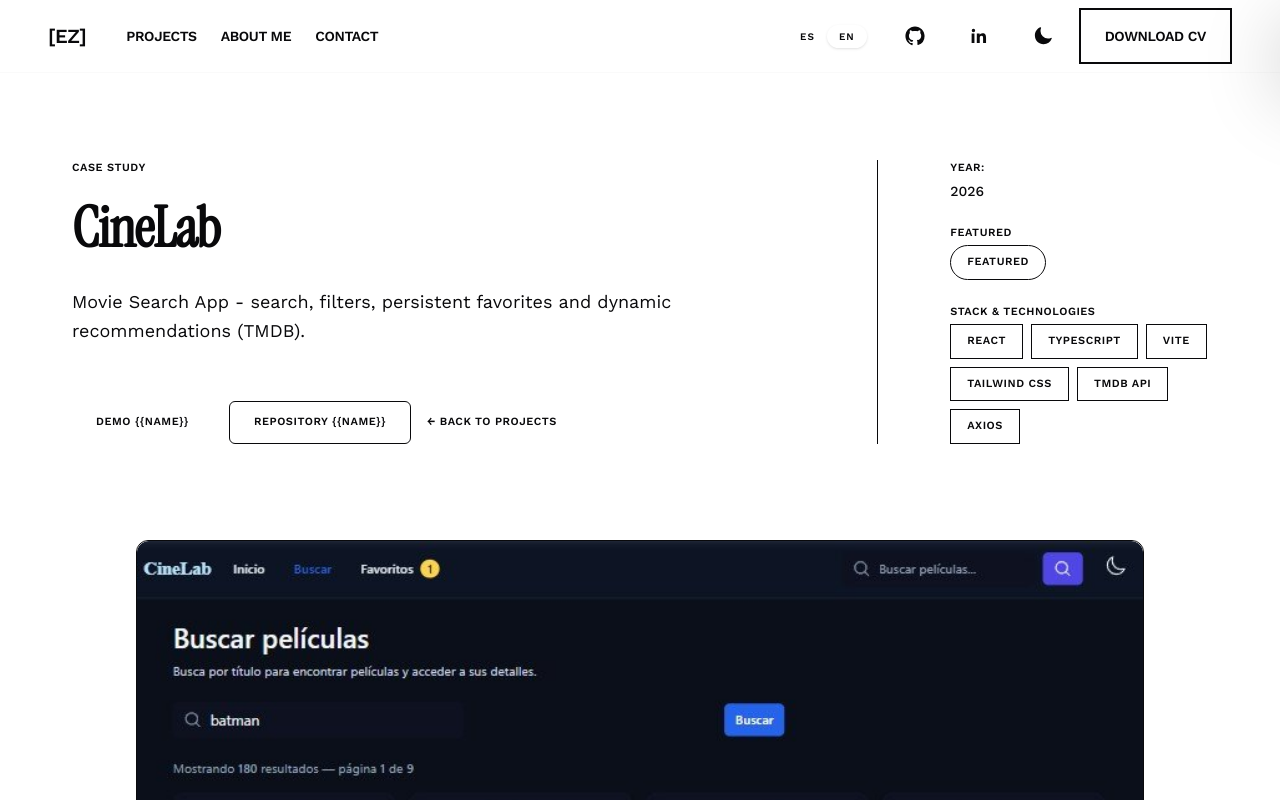
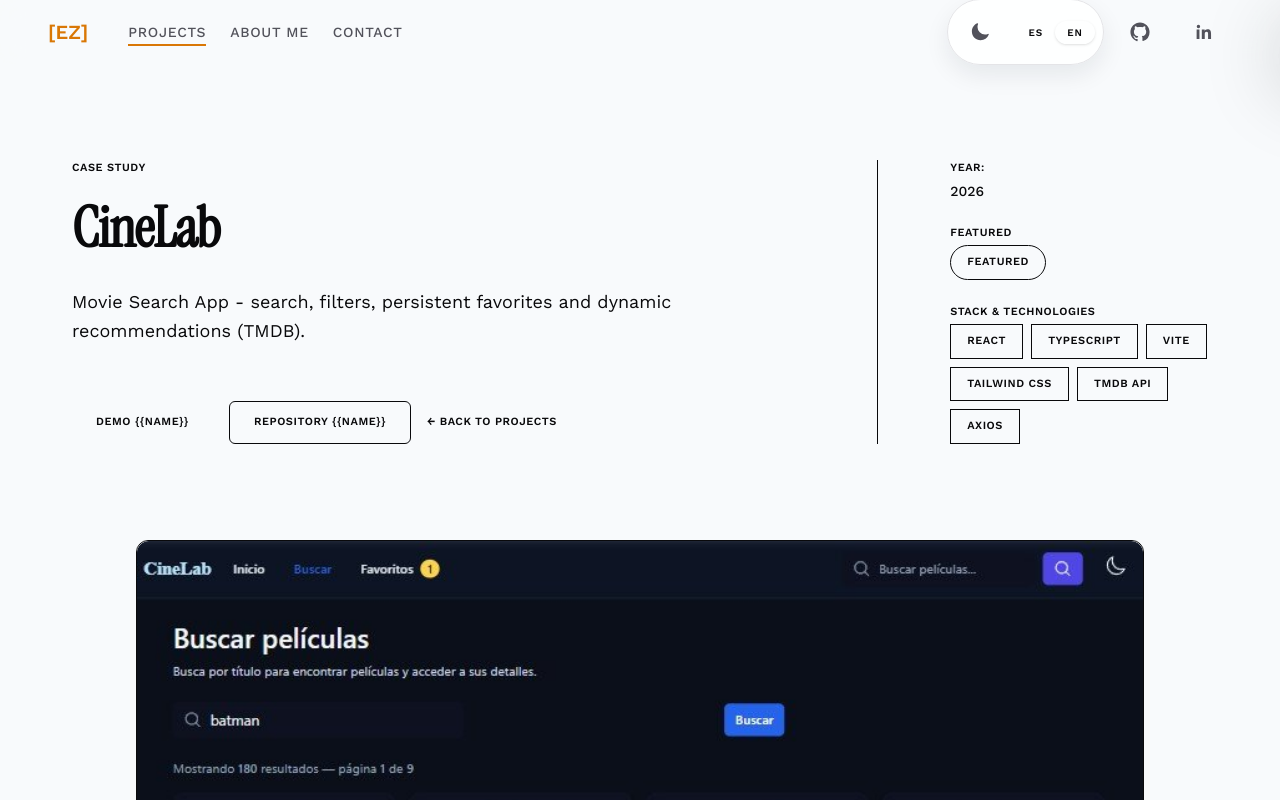
Before and after one commit to ezefernandezyf/my-portfolio, a React (Vite) app: page /projects/cinelab in a window 1280 px wide. Shown: the top 800 px of the page. Built offline with nearby package versions, Linux system fonts and the light colour scheme; no server answers.

Commit message:
feat: redesign header, layout, and navigation components
Rediseña Header con tokens nuevos, logo [EZ] en font-mono, nav con animacion underline. Actualiza MainLayout con tokens semanticos y elemento main. Migra ThemeToggle y SocialButton a los nuevos tokens. Limpia NotFoundPage de clases DaisyUI.

```diff
--- a/src/components/SocialButton/SocialButton.tsx
+++ b/src/components/SocialButton/SocialButton.tsx
@@ -16,7 +16,7 @@ export const SocialButton = ({
 }: Props): React.JSX.Element => {
   const isExternal = /^https?:\/\//.test(to) || to.startsWith('mailto:');
 
-  const baseClass = `btn btn-ghost btn-sm btn-minimal control-button ${className}`;
+  const baseClass = `btn-minimal btn-ghost control-button ${className}`;
 
   if (isExternal) {
     return (
--- a/src/components/ThemeToggle/ThemeToggle.tsx
+++ b/src/components/ThemeToggle/ThemeToggle.tsx
@@ -14,7 +14,7 @@ export const ThemeToggle = (): React.JSX.Element => {
       onClick={toggle}
       aria-label="Alternar tema"
       title={title}
-      className="inline-flex h-10 w-10 items-center justify-center text-text/70 transition-colors hover:text-primary focus-ring"
+      className="inline-flex h-10 w-10 items-center justify-center text-text-secondary transition-colors hover:text-accent focus-ring"
       type="button"
     >
       {resolvedTheme === 'dark' ? (
--- a/src/components/layouts/Header.tsx
+++ b/src/components/layouts/Header.tsx
@@ -40,12 +40,12 @@ export const Header = (): React.JSX.Element => {
   const closeDrawer = () => close();
 
   return (
-    <header className="fixed top-0 z-50 w-full border-b border-zinc-200/20 bg-surface md:bg-surface/70 md:backdrop-blur-md">
-      <nav className="site-container flex h-16 w-full max-w-full items-center justify-between gap-8 md:h-12">
+    <header className="fixed top-0 z-50 w-full bg-bg-primary/80 backdrop-blur-md">
+      <nav className="site-container flex h-16 w-full items-center justify-between gap-8">
         <div className="flex items-center gap-8">
           <Link
             to="/"
-            className="text-xl font-bold uppercase tracking-tight text-on-surface font-space-grotesk focus-ring"
+            className="text-xl font-bold text-accent font-mono focus-ring"
             aria-label={t('logo.ariaHome')}
           >
             [EZ]
@@ -55,7 +55,10 @@ export const Header = (): React.JSX.Element => {
             <NavLink
               to="/projects"
               className={({ isActive }) =>
-                `text-sm font-bold uppercase tracking-tight font-space-grotesk transition-colors duration-200 focus-ring ${isActive ? 'text-primary' : 'text-text/70 hover:text-primary'}`
+                `relative text-sm font-medium uppercase tracking-wider font-body text-text-secondary transition-colors duration-200 focus-ring
+                after:absolute after:-bottom-1 after:left-0 after:h-[2px] after:w-0 after:bg-accent after:transition-all after:duration-200
+                hover:text-accent hover:after:w-full
+                ${isActive ? 'text-accent after:w-full' : ''}`
               }
             >
               {t('nav.projects')}
@@ -63,7 +66,10 @@ export const Header = (): React.JSX.Element => {
             <NavLink
               to="/about"
               className={({ isActive }) =>
-                `text-sm font-bold uppercase tracking-tight font-space-grotesk transition-colors duration-200 focus-ring ${isActive ? 'text-primary' : 'text-text/70 hover:text-primary'}`
+                `relative text-sm font-medium uppercase tracking-wider font-body text-text-secondary transition-colors duration-200 focus-ring
+                after:absolute after:-bottom-1 after:left-0 after:h-[2px] after:w-0 after:bg-accent after:transition-all after:duration-200
+                hover:text-accent hover:after:w-full
+                ${isActive ? 'text-accent after:w-full' : ''}`
               }
             >
               {t('nav.about')}
@@ -71,7 +77,10 @@ export const Header = (): React.JSX.Element => {
             <NavLink
               to="/contact"
               className={({ isActive }) =>
-                `text-sm font-bold uppercase tracking-tight font-space-grotesk transition-colors duration-200 focus-ring ${isActive ? 'text-primary' : 'text-text/70 hover:text-primary'}`
+                `relative text-sm font-medium uppercase tracking-wider font-body text-text-secondary transition-colors duration-200 focus-ring
+                after:absolute after:-bottom-1 after:left-0 after:h-[2px] after:w-0 after:bg-accent after:transition-all after:duration-200
+                hover:text-accent hover:after:w-full
+                ${isActive ? 'text-accent after:w-full' : ''}`
               }
             >
               {t('nav.contact')}
@@ -79,15 +88,18 @@ export const Header = (): React.JSX.Element => {
           </div>
         </div>
 
-        <div className="flex items-center gap-4">
-          <LanguageSwitcher />
-
+        <div className="flex items-center gap-2">
+          {/* Grouped controls: ThemeToggle + LanguageSwitcher */}
+          <div className="control-cluster hidden sm:flex">
+            <ThemeToggle />
+            <LanguageSwitcher />
+          </div>
           <div className="hidden items-center gap-2 sm:flex">
             <a
               href="https://github.com/ezefernandezyf"
               target="_blank"
               rel="noopener noreferrer"
-              className="w-10 h-10 flex items-center justify-center text-text/70 hover:text-primary focus-ring transition-colors"
+              className="flex h-10 w-10 items-center justify-center text-text-secondary transition-colors hover:text-accent focus-ring"
               title={t('social.githubAria')}
               aria-label={t('social.githubAria')}
             >
@@ -97,22 +109,16 @@ export const Header = (): React.JSX.Element => {
               href="https://www.linkedin.com/in/ezequiel-fernandez-59a21a387/"
               target="_blank"
               rel="noopener noreferrer"
-              className="w-10 h-10 flex items-center justify-center text-text/70 hover:text-primary focus-ring transition-colors"
+              className="flex h-10 w-10 items-center justify-center text-text-secondary transition-colors hover:text-accent focus-ring"
               title={t('social.linkedInAria')}
               aria-label={t('social.linkedInAria')}
             >
               <LinkedInIcon className="h-5 w-5" />
             </a>
+          </div>
+
+          <div className="sm:hidden">
             <ThemeToggle />
-            <a
-              href="/Ezequiel_Fernandez_CV.pdf"
-              target="_blank"
-              rel="noopener noreferrer"
-              className="hidden h-10 items-center justify-center border-2 border-primary px-6 text-sm font-bold uppercase tracking-tight text-primary transition-all hover:bg-primary/5 active:scale-95 sm:inline-flex"
-              aria-label={t('social.downloadCvAria')}
-            >
-              {t('social.downloadCv')}
-            </a>
           </div>
 
           <button
@@ -121,13 +127,14 @@ export const Header = (): React.JSX.Element => {
             aria-label={open ? t('mobile.closeMenu') : t('mobile.openMenu')}
             aria-expanded={open}
             aria-controls="mobile-drawer"
-            className="inline-flex h-10 w-10 items-center justify-center text-text/70 transition-colors hover:text-primary focus-ring md:hidden"
+            className="inline-flex h-10 w-10 items-center justify-center text-text-secondary transition-colors hover:text-accent focus-ring md:hidden"
           >
             {open ? <XMarkIcon className="h-6 w-6" aria-hidden /> : <Bars3Icon className="h-6 w-6" aria-hidden />}
           </button>
         </div>
       </nav>
 
+      {/* Mobile Drawer */}
       <div
         id="mobile-drawer"
         ref={drawerRef}
@@ -135,21 +142,31 @@ export const Header = (): React.JSX.Element => {
         role="dialog"
         aria-modal="true"
         aria-hidden={!open}
-        className={`fixed inset-y-0 right-0 z-70 h-full w-80 max-w-full rounded-l-3xl border-l border-neutral-200 bg-surface-container-lowest shadow-[0_24px_80px_rgba(0,0,0,0.22)] transition-transform duration-300 ease-in-out ${open ? 'translate-x-0' : 'translate-x-full'}`}
+        className={`fixed inset-y-0 right-0 z-70 h-full w-80 max-w-full rounded-l-3xl border-l border-border bg-bg-primary shadow-[0_24px_80px_rgba(0,0,0,0.22)] transition-transform duration-300 ease-in-out ${open ? 'translate-x-0' : 'translate-x-full'}`}
       >
         <div className="flex h-full flex-col px-4 pb-4 pt-6">
-          <div className="mb-6 flex items-center justify-between border-b border-neutral-200 pb-4">
-            <Link to="/" onClick={closeDrawer} className="flex items-center gap-3 text-text no-underline" aria-label={t('mobile.backToHome')}>
-              <div className="flex h-10 w-10 items-center justify-center rounded-full border border-neutral-200 bg-surface text-sm font-bold uppercase tracking-tight text-text font-space-grotesk shadow-sm">
+          <div className="mb-6 flex items-center justify-between border-b border-border pb-4">
+            <Link
+              to="/"
+              onClick={closeDrawer}
+              className="flex items-center gap-3 text-text-primary no-underline"
+              aria-label={t('mobile.backToHome')}
+            >
+              <div className="flex h-10 w-10 items-center justify-center rounded-full border border-border bg-surface text-sm font-bold uppercase tracking-tight text-accent font-mono shadow-sm">
                 EZ
               </div>
               <div>
-                <h2 className="text-sm font-semibold tracking-tight text-text font-space-grotesk">{t('logo.name')}</h2>
-                <p className="text-[11px] uppercase tracking-[0.18em] text-muted font-label">{t('logo.role')}</p>
+                <h2 className="text-sm font-semibold tracking-tight text-text-primary font-body">{t('logo.name')}</h2>
+                <p className="text-[11px] uppercase tracking-[0.18em] text-text-muted font-label">{t('logo.role')}</p>
               </div>
             </Link>
 
-            <button type="button" onClick={closeDrawer} aria-label={t('mobile.closeMenu')} className="inline-flex h-10 w-10 items-center justify-center text-text/70 transition-colors hover:text-primary focus-ring">
+            <button
+              type="button"
+              onClick={closeDrawer}
+              aria-label={t('mobile.closeMenu')}
+              className="inline-flex h-10 w-10 items-center justify-center text-text-secondary transition-colors hover:text-accent focus-ring"
+            >
               <XMarkIcon className="h-5 w-5" aria-hidden />
             </button>
           </div>
@@ -159,10 +176,10 @@ export const Header = (): React.JSX.Element => {
               to="/projects"
               onClick={closeDrawer}
               className={({ isActive }) =>
-                `flex items-center gap-3 rounded-2xl border border-transparent px-4 py-3 text-base font-semibold transition-colors hover:border-neutral-200 hover:bg-neutral-200/80 ${isActive ? 'border-neutral-200 bg-neutral-200 text-primary' : 'text-text/85'}`
+                `flex items-center gap-3 rounded-2xl border border-transparent px-4 py-3 text-base font-semibold transition-colors hover:border-border-hover hover:bg-surface-elevated/80 ${isActive ? 'border-border bg-surface-elevated text-accent' : 'text-text-secondary'}`
               }
             >
-              <FolderIcon className="h-5 w-5 text-muted" aria-hidden />
+              <FolderIcon className="h-5 w-5 text-text-muted" aria-hidden />
               <span>{t('mobile.projects')}</span>
             </NavLink>
 
@@ -170,10 +187,10 @@ export const Header = (): React.JSX.Element => {
               to="/about"
               onClick={closeDrawer}
               className={({ isActive }) =>
-                `flex items-center gap-3 rounded-2xl border border-transparent px-4 py-3 text-base font-semibold transition-colors hover:border-neutral-200 hover:bg-neutral-200/80 ${isActive ? 'border-neutral-200 bg-neutral-200 text-primary' : 'text-text/85'}`
+                `flex items-center gap-3 rounded-2xl border border-transparent px-4 py-3 text-base font-semibold transition-colors hover:border-border-hover hover:bg-surface-elevated/80 ${isActive ? 'border-border bg-surface-elevated text-accent' : 'text-text-secondary'}`
               }
             >
-              <HomeIcon className="h-5 w-5 text-muted" aria-hidden />
+              <HomeIcon className="h-5 w-5 text-text-muted" aria-hidden />
               <span>{t('mobile.about')}</span>
             </NavLink>
 
@@ -181,10 +198,10 @@ export const Header = (): React.JSX.Element => {
               to="/contact"
               onClick={closeDrawer}
               className={({ isActive }) =>
-                `flex items-center gap-3 rounded-2xl border border-transparent px-4 py-3 text-base font-semibold transition-colors hover:border-neutral-200 hover:bg-neutral-200/80 ${isActive ? 'border-neutral-200 bg-neutral-200 text-primary' : 'text-text/85'}`
+                `flex items-center gap-3 rounded-2xl border border-transparent px-4 py-3 text-base font-semibold transition-colors hover:border-border-hover hover:bg-surface-elevated/80 ${isActive ? 'border-border bg-surface-elevated text-accent' : 'text-text-secondary'}`
               }
             >
-              <EnvelopeIcon className="h-5 w-5 text-muted" aria-hidden />
+              <EnvelopeIcon className="h-5 w-5 text-text-muted" aria-hidden />
               <span>{t('mobile.contact')}</span>
             </NavLink>
           </nav>
@@ -195,7 +212,7 @@ export const Header = (): React.JSX.Element => {
                 href="https://github.com/ezefernandezyf"
                 target="_blank"
                 rel="noopener noreferrer"
-                className="inline-flex items-center gap-3 text-base-content/80 transition-colors hover:text-primary"
+                className="inline-flex items-center gap-3 text-text-secondary transition-colors hover:text-accent"
                 aria-label={t('social.githubAria')}
               >
                 <GithubIcon className="h-5 w-5" />
@@ -207,7 +224,7 @@ export const Header = (): React.JSX.Element => {
                 href="https://www.linkedin.com/in/ezequiel-fernandez-59a21a387/"
                 target="_blank"
                 rel="noopener noreferrer"
-                className="inline-flex items-center gap-3 text-base-content/80 transition-colors hover:text-primary"
+                className="inline-flex items-center gap-3 text-text-secondary transition-colors hover:text-accent"
                 aria-label={t('social.linkedInAria')}
               >
                 <LinkedInIcon className="h-5 w-5" />
@@ -216,13 +233,13 @@ export const Header = (): React.JSX.Element => {
             </div>
             <div className="flex items-center gap-2">
               <ThemeToggle />
-              <span className="text-sm text-muted font-label">{t('social.downloadCvAria')}</span>
+              <span className="text-sm text-text-muted font-label">{t('social.downloadCvAria')}</span>
             </div>
             <a
               href="/Ezequiel_Fernandez_CV.pdf"
               target="_blank"
               rel="noopener noreferrer"
-              className="mt-2 inline-flex h-10 items-center justify-center border-2 border-primary px-6 text-sm font-bold uppercase tracking-tight text-primary transition-all hover:bg-primary/5 active:scale-95"
+              className="mt-2 inline-flex h-10 items-center justify-center border-2 border-accent px-6 text-sm font-bold uppercase tracking-tight text-accent transition-all hover:bg-accent/5 active:scale-95"
               aria-label={t('social.downloadCvAria')}
             >
               {t('social.downloadCv')}
@@ -235,6 +252,7 @@ export const Header = (): React.JSX.Element => {
         </div>
       </div>
 
+      {/* Drawer overlay */}
       <div
         onClick={closeDrawer}
         aria-hidden
--- a/src/components/layouts/MainLayout.tsx
+++ b/src/components/layouts/MainLayout.tsx
@@ -1,6 +1,5 @@
 import { useEffect } from 'react';
-import { Outlet } from 'react-router-dom';
-import { useLocation } from 'react-router-dom';
+import { Outlet, useLocation } from 'react-router-dom';
 import { Header } from './Header';
 import { Footer } from './Footer';
 
@@ -12,12 +11,12 @@ export const MainLayout = (): React.JSX.Element => {
   }, [location.pathname]);
 
   return (
-    <div className="min-h-screen flex flex-col bg-surface text-on-surface font-body">
+    <div className="min-h-screen flex flex-col bg-bg-primary text-text-primary font-body">
       <Header />
 
-      <div className="flex-1">
+      <main className="flex-1">
         <Outlet />
-      </div>
+      </main>
 
       <Footer />
     </div>
```
Also changed, not shown: src/pages/NotFoundPage.tsx (+8 -8 lines).
